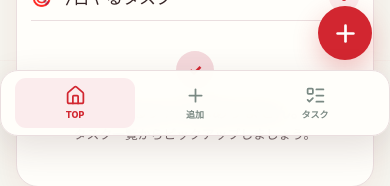
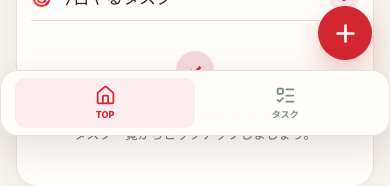
Before and after one commit to masa720/career-quest, a Next.js app: page / in a window 390 px wide. Shown: the part 708-894 px from the top of the page. Built offline with nearby package versions, Linux system fonts and the light colour scheme; no server answers.

Commit message:
update: dock

```diff
--- a/src/app/globals.css
+++ b/src/app/globals.css
@@ -306,7 +306,7 @@ summary:focus-visible {
   bottom: 14px;
   display: grid;
   width: min(460px, calc(100% - 28px));
-  grid-template-columns: repeat(3, 1fr);
+  grid-template-columns: repeat(2, 1fr);
   transform: translateX(50%);
   border: 1px solid var(--line);
   border-radius: 18px;
@@ -2018,7 +2018,7 @@ summary:focus-visible {
     left: 0;
     display: grid;
     width: 100%;
-    grid-template-columns: repeat(3, 1fr);
+    grid-template-columns: repeat(2, 1fr);
     transform: none;
     border-top: 1px solid var(--line);
     background: rgba(255, 254, 250, 0.96);
--- a/src/components/app-shell.tsx
+++ b/src/components/app-shell.tsx
@@ -6,7 +6,6 @@ import { usePathname } from "next/navigation";
 
 const navItems = [
   { href: "/", label: "TOP", icon: Home },
-  { href: "/tasks/new", label: "追加", icon: Plus },
   { href: "/tasks", label: "タスク", icon: ListTodo },
 ] as const;
 
```
